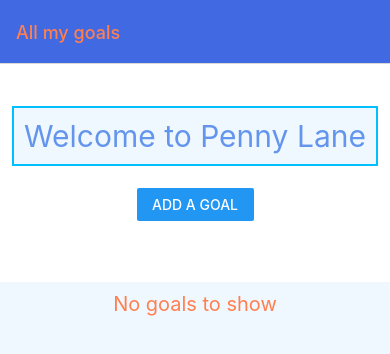
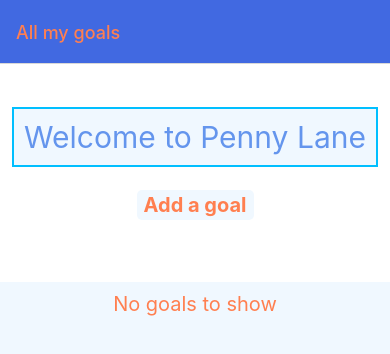
Before and after one commit to 1v17/5520project, a React Native app: screen /Home in a window 390 px wide. Shown: the top 354 px of the page. Built offline with nearby package versions, Linux system fonts and the light colour scheme.

Commit message:
change add a goal button to pressable button

```diff
--- a/components/Home.js
+++ b/components/Home.js
@@ -5,6 +5,7 @@ import { useState } from 'react';
 import Header from './Header';
 import Input from './Input';
 import GoalItem from './Goalitem';
+import PressableButton from './PressableButton';
 
 export default function Home({navigation, options}) {
   const appName = 'Penny Lane';
@@ -73,7 +74,13 @@ export default function Home({navigation, options}) {
         <Header name={appName} />
 
         <View style={styles.buttonContainer}>
-          <Button title="Add a goal" onPress={() => setModalVisible(true)} />
+          {/* <Button title="Add a goal" onPress={() => setModalVisible(true)} /> */}
+          <PressableButton
+            pressFunction={() => setModalVisible(true)}
+            componentStyle={{backgroundColor: 'aliceblue'}}
+          >
+            <Text style={styles.buttonText}>Add a goal</Text>
+          </PressableButton>
         </View>
       </View>
       <Input autoFocus={true}
@@ -118,16 +125,6 @@ export default function Home({navigation, options}) {
             );
           }}
         />
-        {/* <ScrollView contentContainerStyle={styles.contentContainer} >
-          {goals.map((goal) => {
-            return (
-              <View key={goal.id} style={styles.textBox}>
-                <Text style={styles.textInput}>{goal.text}</Text>
-              </View>
-              );
-            })
-          }
-        </ScrollView> */}
       </View>
 
     </SafeAreaView>
@@ -192,4 +189,9 @@ const styles = StyleSheet.create({
     backgroundColor: 'lightblue',
     borderRadius: 10,
   },
+  buttonText: {
+    color: 'coral',
+    fontSize: 20,
+    fontWeight: 'bold',
+  },
 });
--- a/components/PressableButton.js
+++ b/components/PressableButton.js
@@ -13,9 +13,7 @@ const PressableButton = ({children, pressFunction, componentStyle, pressedStyle}
           pressed && pressedStyle,
         ]}}
     >
-      <View>
-        {children}
-      </View>
+      {children}
     </Pressable>
   )
 }
@@ -26,9 +24,12 @@ const styles = StyleSheet.create({
     opacity: 0.5,
   },
   defaultStyle: {
+    alignContent: 'center',
+    justifyContent: 'center',
+    alignItems: 'center',
     backgroundColor: 'lightblue',
     borderRadius: 5,
-    paddingHorizontal: 3,
+    padding: 3,
   }
 });
 
```
